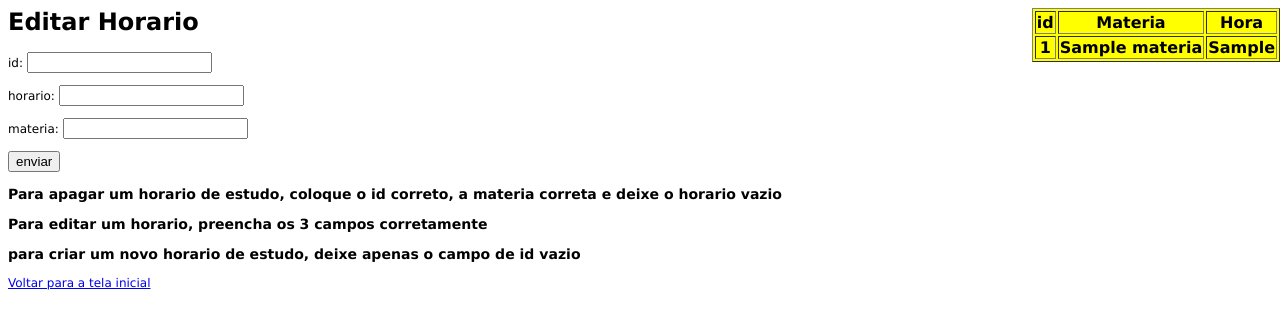
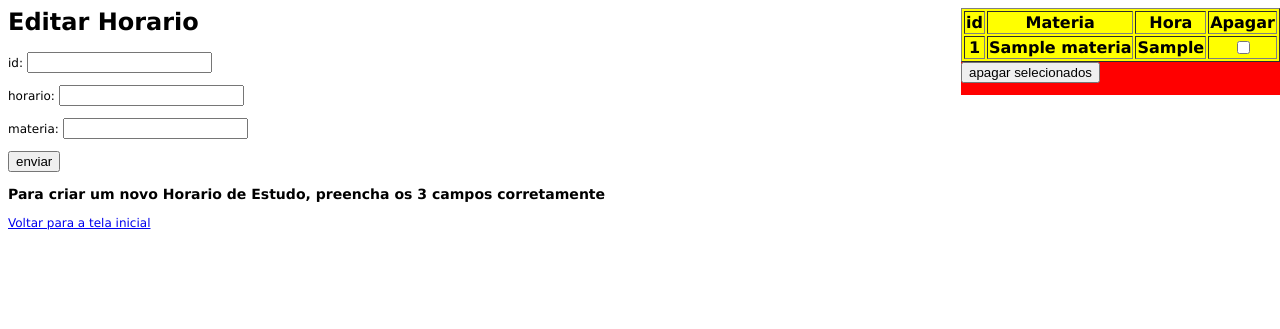
Before and after one commit to jainesenna/gerenciador-de-horarios, a Django app: page /Projetos/horarios_manual in a window 1280 px wide. Shown: the top 329 px of the page. Run offline with Django 3.2, Linux system fonts and the light colour scheme; tables that the repository leaves empty hold one stand-in row (values such as "Sample post"); lists and menus that the app fills with data are empty.

Commit message:
#8 modificado forma de apagar Horarios de estudo

```diff
--- a/Projetos/forms.py
+++ b/Projetos/forms.py
@@ -6,5 +6,5 @@ class atividades_form(forms.Form):
 
 class horarios_form(forms.Form):
     id = forms.IntegerField(label = 'id')
-    horario = forms.CharField(label='horario', max_length=255, required=False)
+    horario = forms.CharField(label='horario', max_length=255)
     materia = forms.CharField(label='materia', max_length=100)
--- a/Projetos/templates/Projetos/horarios.html
+++ b/Projetos/templates/Projetos/horarios.html
@@ -8,33 +8,37 @@
             {{erro}}
             {%endif%}
             {% if lista_estudos %}
+            <form action="{% url 'Projetos:horarios_manual'%}" method="post">
+                {% csrf_token %}
                 <table class="estudos" border="1">
                     <tr>
                         <th>id</th>
                         <th>Materia</th>
                         <th>Hora</th>
+                        <th>Apagar</th>
                     </tr>
                     {%for x in lista_estudos%}
                     <tr>
                         {%for y in x|safeseq%}
                         <th>{{y}}</th>
                         {%endfor%}
+                        <th><input type="checkbox" name="apagar" value="{{x.0}}"></th> <!-- x.0 = pega o primeiro elemento da lista x, que equivale ao id do horario-->
                     </tr>
                     {%endfor%}
                 </table>
+                <input type="submit" value="apagar selecionados">
                 {% endif %}
+            </form>
         </div>
         <div class="editar_horario">
-            <form method="post">
+            <form method="post" action="{% url 'Projetos:horarios_manual'%}">
                 <h1>Editar Horario</h1>
                 {% csrf_token %}
                 {{ form.as_p }}
                 <input type="submit" value="enviar" />
             </form>
         </div>
-        <h3>Para apagar um horario de estudo, coloque o id correto, a materia correta e deixe o horario vazio</h3>
-        <h3>Para editar um horario, preencha os 3 campos corretamente</h3>
-        <h3>para criar um novo horario de estudo, deixe apenas o campo de id vazio</h3>
+        <h3>Para criar um novo Horario de Estudo, preencha os 3 campos corretamente</h3>
         <a class="btn btn-primary" href="{% url 'Projetos:principal'%}">Voltar para a tela inicial</a><br /><br />
     </body>
 </html>
--- a/Projetos/views.py
+++ b/Projetos/views.py
@@ -13,7 +13,7 @@ def Principal(request):
         m = form.cleaned_data
         mm = Materia.objects.filter(nome = m["materia"])
         cc = m["conteudo"]
-        a = Atividade(aluno = usuario, conteudo = cc, materia = mm[0]).save()
+        Atividade(aluno = usuario, conteudo = cc, materia = mm[0]).save()
 
     estudos = Horarioestudo.objects.filter(aluno = usuario).values_list('materias', 'horario')
     materias = Materia.objects.filter(id__in=Gradeestudo.objects.filter(aluno=usuario).values_list('materias')).order_by('horario')
@@ -93,11 +93,18 @@ def horarios_manual(request):
         lista_estudos.append(sla)# sla = [id do horario de estudo, nome da materia que esta estudando, horario da materia]
         sla=[]
 
+    try:
+        apagar = request.POST.getlist("apagar")
+    except:
+        apagar = []
+        erro = "Não deu certo"
+    if len(apagar) > 0:
+        for x in apagar:
+            Horarioestudo.objects.filter(aluno=usuario, id=int(x)).delete()
     form = horarios_form(request.POST or None)
 
     if form.is_valid():
-        mae = form.cleaned_data
-        m = mae
+        m = form.cleaned_data
         ida = m['id']
         hh = m['horario']
         if len(Horarioestudo.objects.filter(id=ida, aluno=usuario)) > 0: # editando o horario de uma materia
@@ -109,17 +116,14 @@ def horarios_manual(request):
                     mm = Materia.objects.filter(nome = m['materia'], id__in=Gradeestudo.objects.filter(aluno=usuario).values_list('materias')) # recebe a nova materia
                 else:
                     mm = Materia.objects.filter(id=h.materias.id, id__in=Gradeestudo.objects.filter(aluno=usuario).values_list('materias')) # recebe a materia que ja estava lá
-                if len(hh) == 0:
-                    h.delete()
-                else:
-                    id = h.id
-                    h.delete()
-                    h.horario = hh
-                    h.id = id
-                    h.save()
+
+                h.delete()
+                h.horario = hh
+                h.id = ida
+                h.save()
 
         else: #criando um novo horario de estudo
-            {'id': 1, 'horario': '1M12', 'materia': 'Inglês Técnico'}
+            # {'id': 1, 'horario': '1M12', 'materia': 'Inglês Técnico'}
             if len(Horarioestudo.objects.filter(horario=hh, aluno = usuario)) > 0: # verifica se o horario de estudo está preenchido
                 erro = "horario já preenchido"
             elif len(hh) != 4 and len(hh) != 9:
```
Lines whose indentation alone changed are shown as unchanged.
